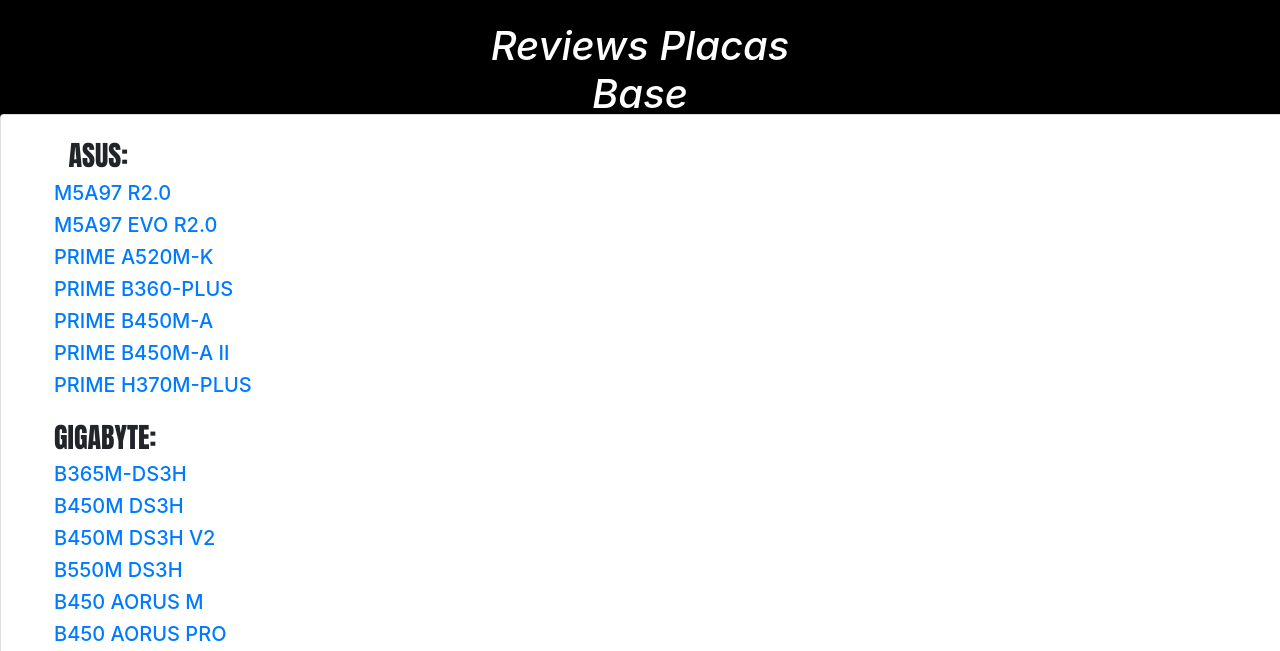
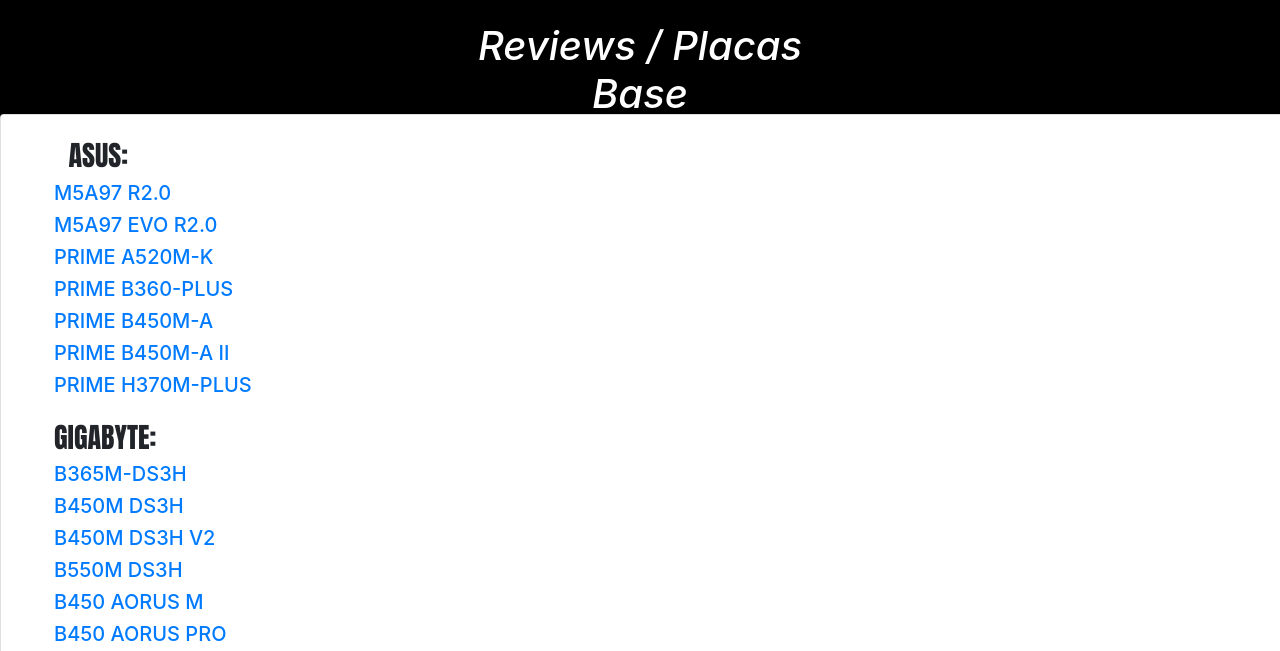
Before and after one commit to SergioEncinas/HardWorld, a plain HTML site: page HardWorld/Reviews/PlacasBase/index.html in a window 1280 px wide. Shown: the part 137-788 px from the top of the page. Drawn offline with nearby package versions, Linux system fonts and the light colour scheme.

Commit message:
Update index.html

```diff
--- a/HardWorld/Reviews/PlacasBase/index.html
+++ b/HardWorld/Reviews/PlacasBase/index.html
@@ -100,7 +100,7 @@ width= "100%">
 <br>
 <div class="card"
         style="margin: auto; width: 400px; height: 45px; background-color: rgb(0, 0, 0);" >
-            <i><b><h1 class="card-title text-center" style="color:rgb(255, 255, 255);">Reviews Placas Base</h1></b></i>
+            <i><b><h1 class="card-title text-center" style="color:rgb(255, 255, 255);">Reviews / Placas Base</h1></b></i>
         </div>
         <br>
         <br>
```
